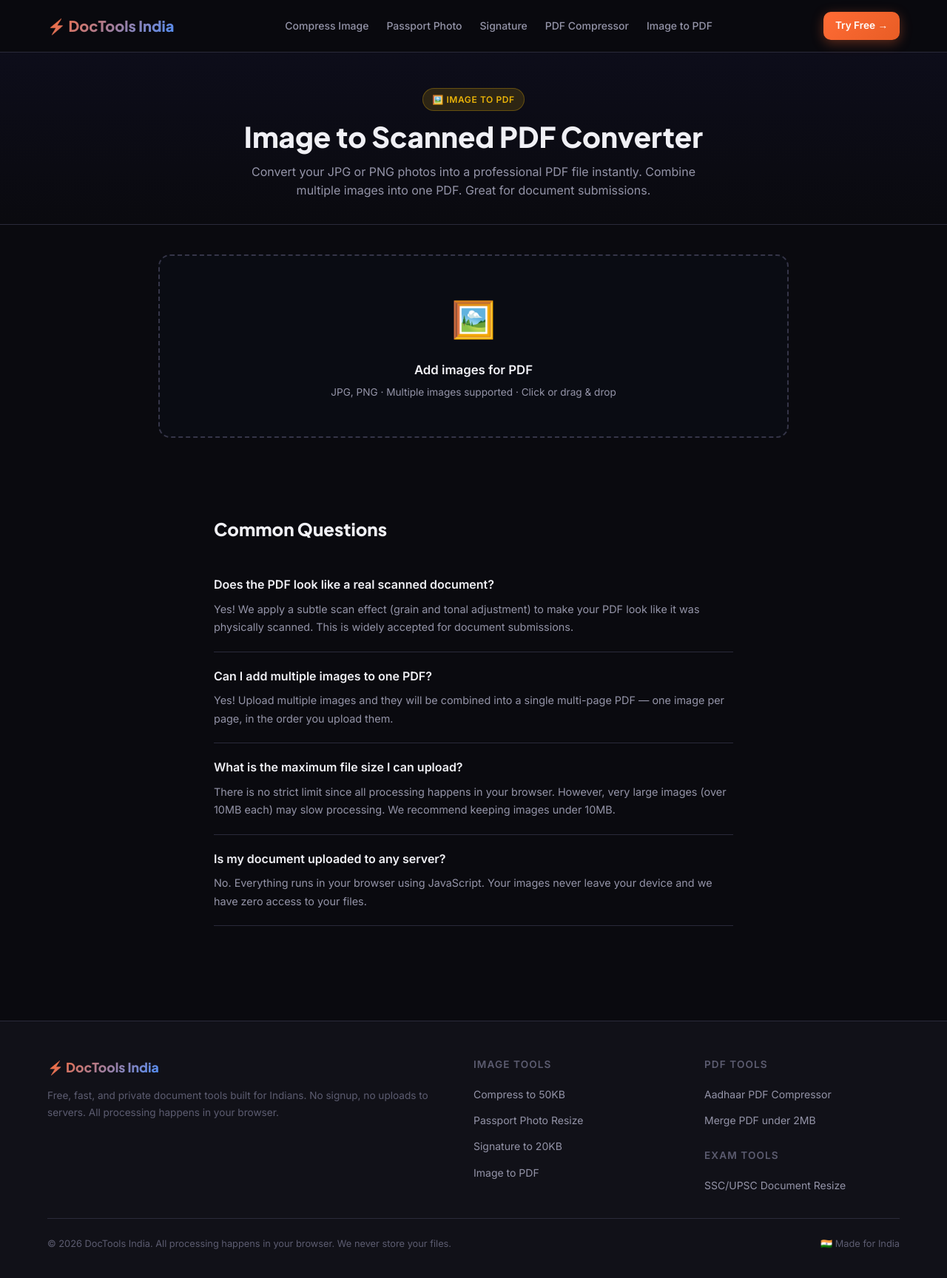
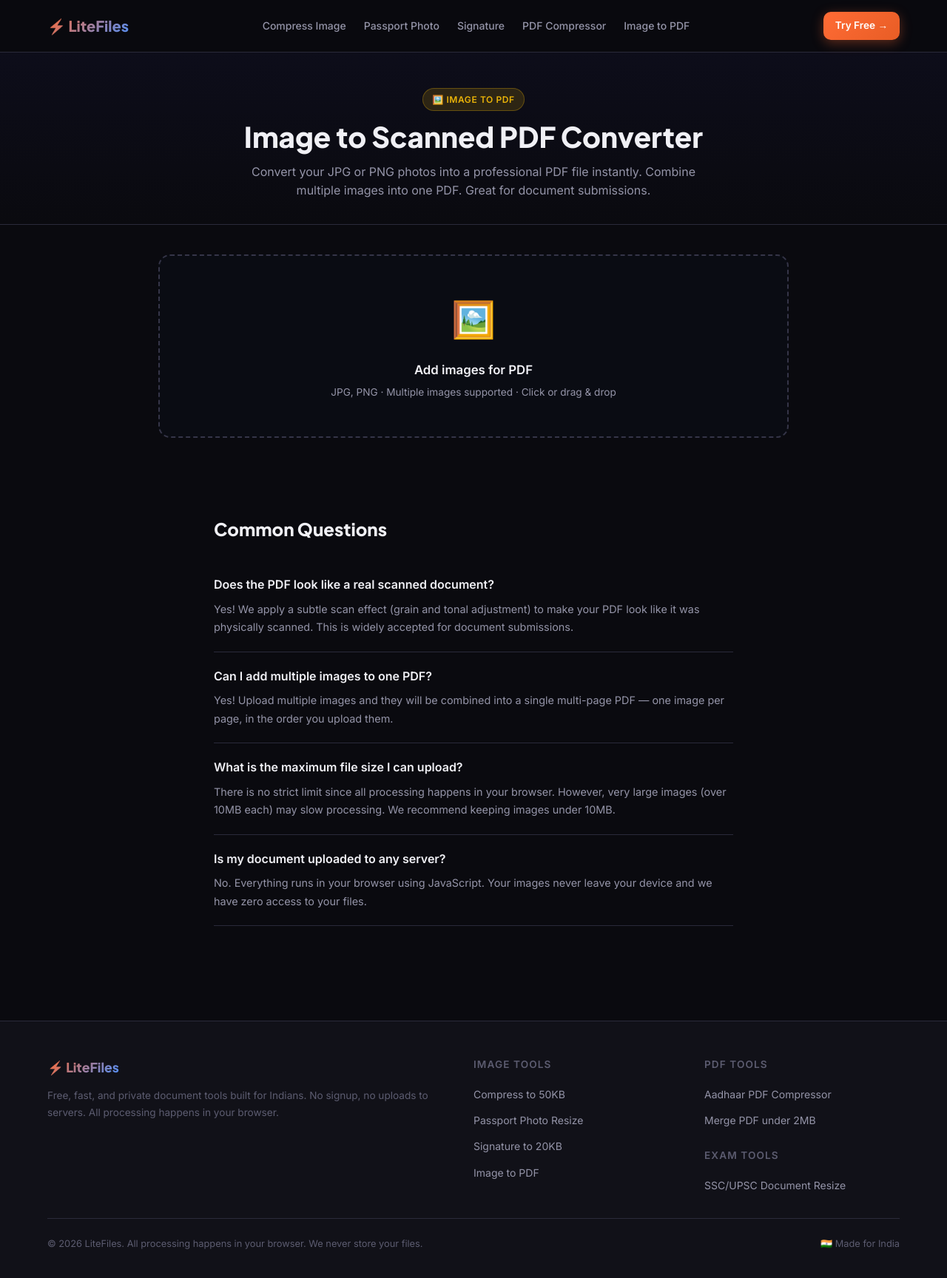
Before and after one commit to Vijayendar17/image, a Next.js app: page /image-to-pdf in a window 1280 px wide. Shown: the top 1728 px of the page at 74% size. Built offline with nearby package versions, Linux system fonts and the light colour scheme.

Commit message:
update: rename brand to LiteFiles

```diff
--- a/src/app/components/Footer.tsx
+++ b/src/app/components/Footer.tsx
@@ -1,4 +1,5 @@
 import Link from "next/link";
+import { siteConfig } from "../config";
 
 export default function Footer() {
   return (
@@ -7,7 +8,7 @@ export default function Footer() {
         <div className="footer-grid">
           <div>
             <Link href="/" className="nav-logo" style={{ fontSize: "1.1rem" }}>
-              ⚡ DocTools India
+              ⚡ {siteConfig.name}
             </Link>
             <p className="footer-brand-desc">
               Free, fast, and private document tools built for Indians. No signup, no uploads to servers. All processing happens in your browser.
@@ -36,7 +37,7 @@ export default function Footer() {
         </div>
         <div className="footer-bottom">
           <p className="footer-copy">
-            © {new Date().getFullYear()} DocTools India. All processing happens in your browser. We never store your files.
+            © {new Date().getFullYear()} {siteConfig.name}. All processing happens in your browser. We never store your files.
           </p>
           <p className="footer-copy" style={{ color: "var(--text-muted)" }}>
             🇮🇳 Made for India
--- a/src/app/components/Navbar.tsx
+++ b/src/app/components/Navbar.tsx
@@ -1,6 +1,7 @@
 "use client";
 import Link from "next/link";
 import { useState } from "react";
+import { siteConfig } from "../config";
 
 export default function Navbar() {
   const [isOpen, setIsOpen] = useState(false);
@@ -9,7 +10,7 @@ export default function Navbar() {
     <nav className="nav">
       <div className="nav-inner">
         <Link href="/" className="nav-logo" onClick={() => setIsOpen(false)}>
-          ⚡ DocTools India
+          ⚡ {siteConfig.name}
         </Link>
         <button
           className="mobile-menu-btn"
--- a/src/app/config.ts
+++ b/src/app/config.ts
@@ -1,6 +1,6 @@
 export const siteConfig = {
   domain: "litefiles.com",
   baseUrl: "https://litefiles.com",
-  name: "DocTools India",
-  twitterHandle: "@doctoolsindia",
+  name: "LiteFiles",
+  twitterHandle: "@litefiles",
 };
```
